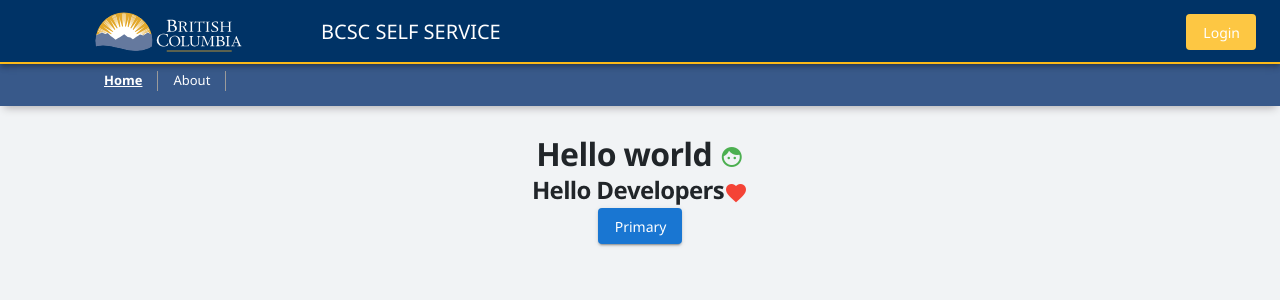
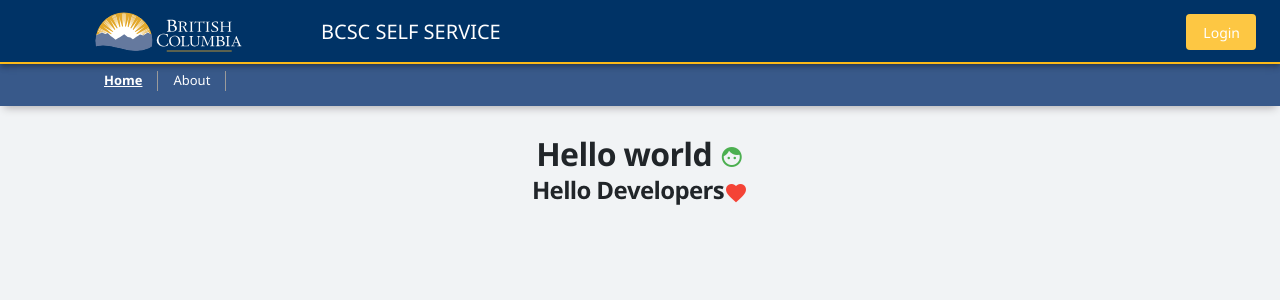
Before and after one commit to bcgov/BCSC-SS, a Vue app in the folder selfservice-ui/: page / in a window 1280 px wide. Shown: the top 300 px of the page. Built offline with nearby package versions, Linux system fonts and the light colour scheme.

Commit message:
updated fonts , bc logo and base styles

```diff
--- a/selfservice-ui/src/components/HelloWorld.vue
+++ b/selfservice-ui/src/components/HelloWorld.vue
@@ -2,7 +2,6 @@
   <div class="hello">
     <h1>{{ msg }} <v-icon color="green">mdi-face</v-icon></h1>
     <h2>{{ devmsg }}<v-icon color="red">mdi-heart</v-icon></h2>
-    <v-btn color="primary">Primary</v-btn>
   </div>
 </template>
 
```
